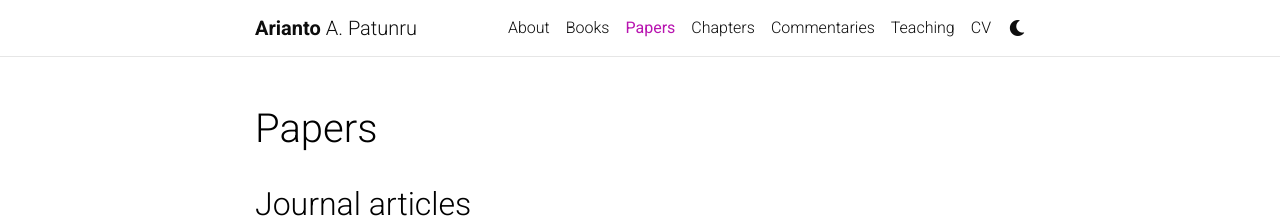
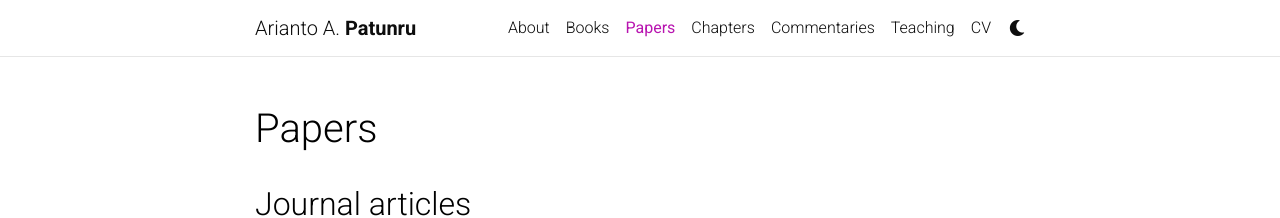
Before and after one commit to patunru/patunru.github.io, a Jekyll site: the page built from _pages/papers.md, in a window 1280 px wide. Shown: the top 218 px of the page. Built offline with Jekyll 4.4.1, drawn with Linux system fonts in a browser that asks for light colours; comment, search, counter and statistics services are not loaded; a style sheet for code colours, icons or effects is not loaded.

Commit message:
Update header.html

```diff
--- a/_includes/header.html
+++ b/_includes/header.html
@@ -8,13 +8,13 @@
           <a class="navbar-brand title font-weight-lighter" href="{{ site.baseurl }}/">
             {%- if site.title == "blank" -%}
             {%- if site.first_name -%}
-                <span class="font-weight-bold">{{- site.first_name -}}&nbsp;</span>
+                {{- site.first_name -}}&nbsp;
             {%- endif -%}
             {%- if site.middle_name -%}
               {{- site.middle_name -}}&nbsp;
             {%- endif -%}
             {%- if site.last_name -%}
-                {{- site.last_name -}}
+                <span class="font-weight-bold">{{- site.last_name -}}</span>
             {%- endif -%}
             {%- else -%}
               {{- site.title -}}
```
Lines whose indentation alone changed are shown as unchanged.
